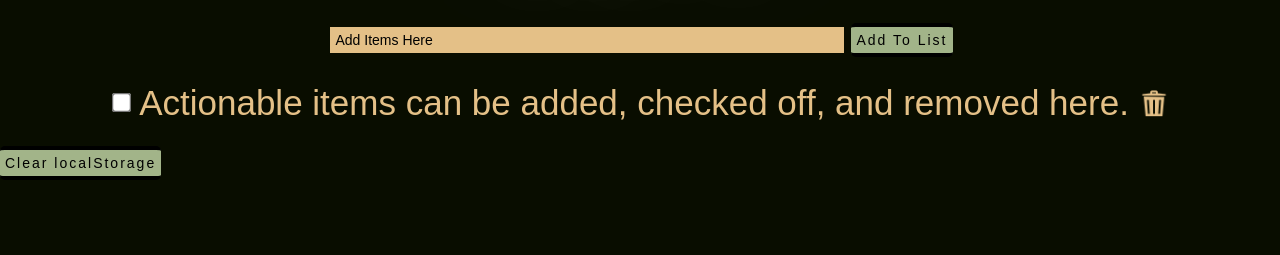
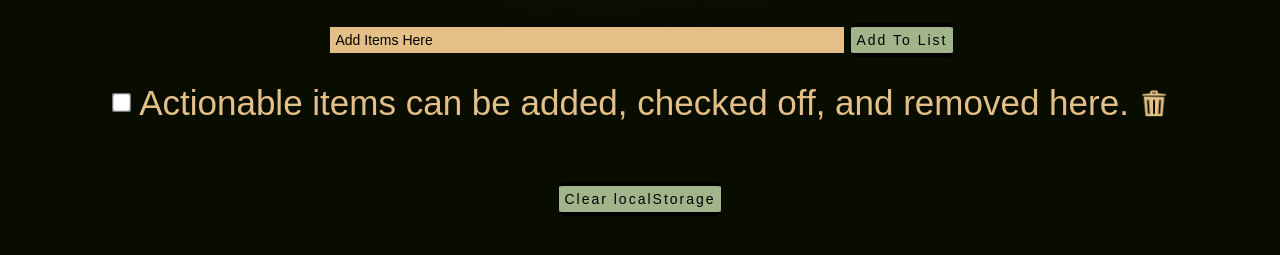
Before and after one commit to jasonscotch/ToDoListExercise, a plain HTML site: page index.html in a window 1280 px wide. Shown: the part 151-406 px from the top of the page. Drawn offline with nearby package versions, Linux system fonts and the light colour scheme; a web font is replaced by a local one.

Commit message:
updated button location

```diff
--- a/app.css
+++ b/app.css
@@ -84,6 +84,13 @@ li img {
 	display: flex;
 	justify-content: center;
 	align-items: baseline;
+
+}
+
+div {
+	display: flex;
+	justify-content: center;
+	align-items: baseline;
 }
 
 body {
--- a/index.html
+++ b/index.html
@@ -29,8 +29,11 @@
 
     </ul>
   </div>
-
+  <br>
+  <br>
+  <div>
   <button id="local" class="button">Clear localStorage</button>
+  </div>
 
   <script src="app.js"></script>
 </body>
```
